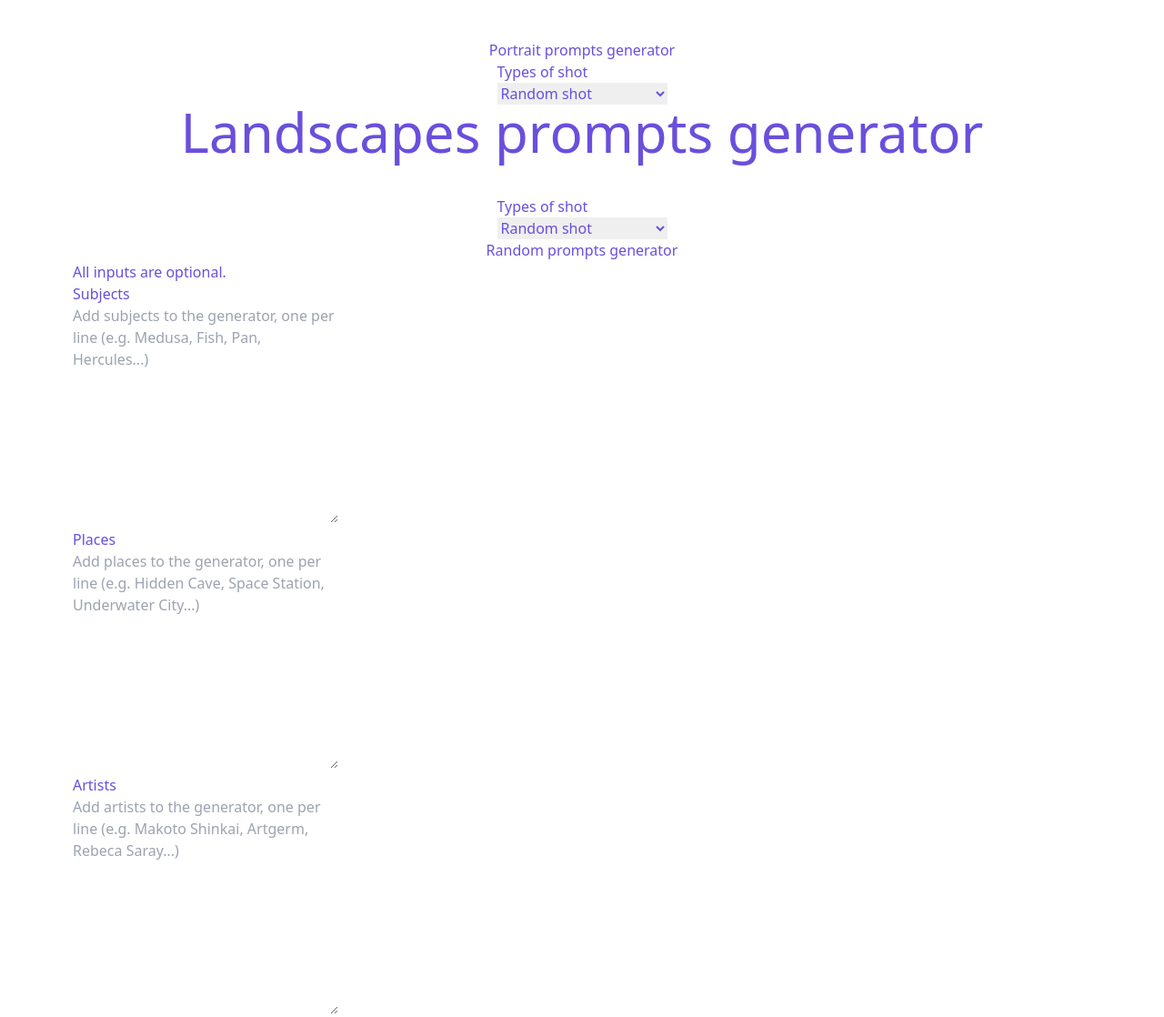
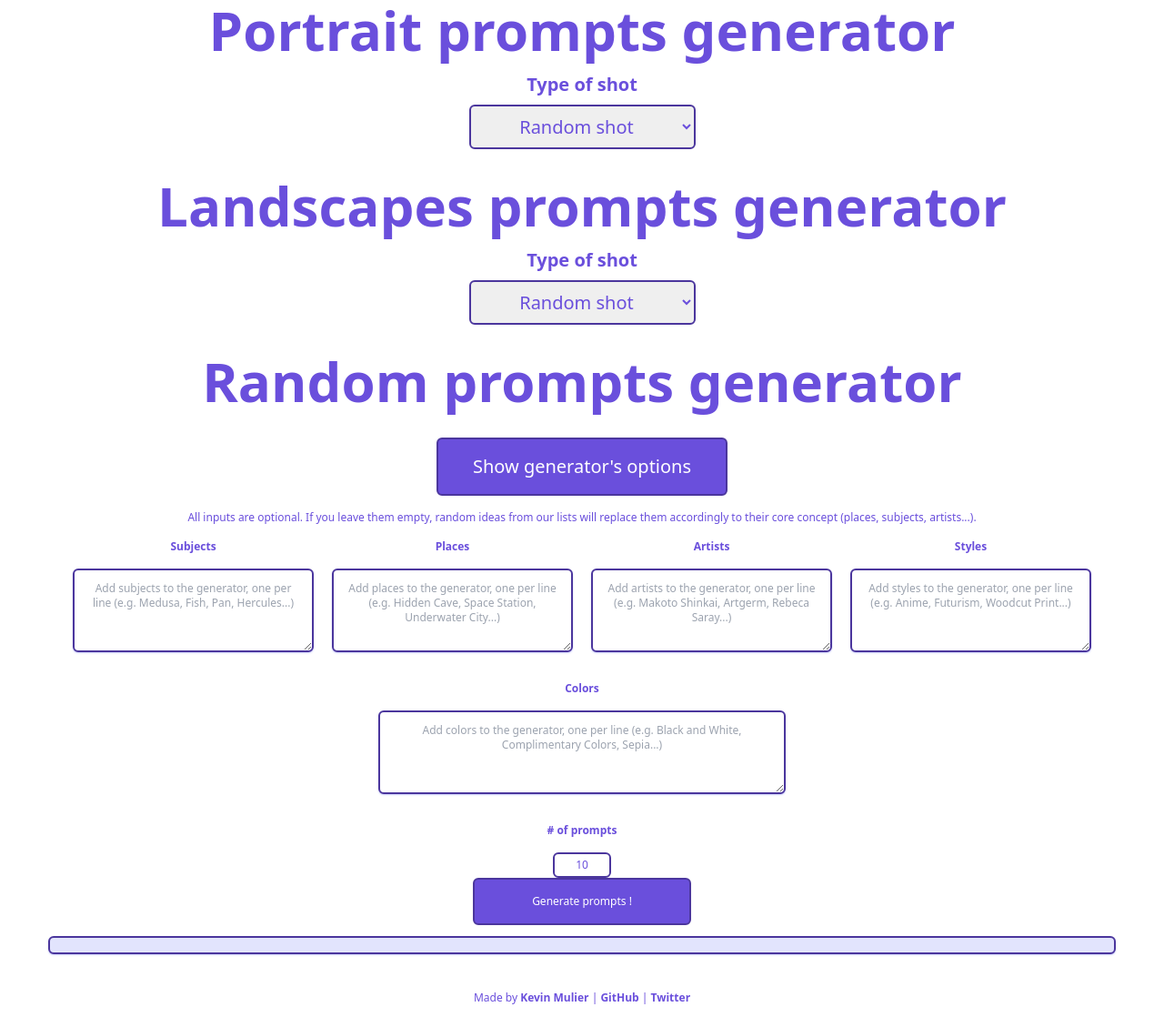
Before and after one commit to kevinmulier/prompt-generator-stable-diffusion, a website: page public/index.html in a window 1280 px wide. Shown: the part 111-1229 px from the top of the page at 91% size. Drawn offline with Linux system fonts and the light colour scheme.

Commit message:
Added tailwind styles

```diff
--- a/public/index.html
+++ b/public/index.html
@@ -8,38 +8,35 @@
     <link rel="icon" type="image/x-icon" href="assets/images/favicon.png" />
     <title>Stable Diffusion Prompts Generator</title>
   </head>
-  <body class="text-fublu-600 pb-8">
+  <body class="text-fublu-600 text-xs pb-8">
     <!--Nav wrapper-->
-    <div class="mb-10 lg:mb-20">
+    <div class="mb-7 lg:mb-10">
       <nav class="px-3 py-1 flex justify-center bg-fublu-800">
         <ul class="w-full max-w-5xl text-center text-sm lg:text-lg flex justify-center items-center md:gap-20 text-fublu-50">
           <li class="px-4 py-2 flex-1 rounded-md hover:bg-fublu-700 transition-all"><a href="#">Home</a></li>
-          <li class="px-4 py-2 flex-1 rounded-md hover:bg-fublu-700 transition-all"><a href="#portraits">Portraits</a></li>
+          <li class="px-4 py-2 flex-1 rounded-md hover:bg-fublu-700 transition-all"><a href="#">Portraits</a></li>
           <li class="px-4 py-2 flex-1 min-w-fit order-first lg:order-none"
             ><img src="assets/images/logo.webp" alt="Stable Diffusion Prompts Generator" class="m-auto"
           /></li>
-          <li class="px-4 py-2 flex-1 rounded-md hover:bg-fublu-700 transition-all"><a href="#landscapes">Landscapes</a></li>
-          <li class="px-4 py-2 flex-1 rounded-md hover:bg-fublu-700 transition-all"><a href="#random">Random</a></li>
+          <li class="px-4 py-2 flex-1 rounded-md hover:bg-fublu-700 transition-all"><a href="#">Landscapes</a></li>
+          <li class="px-4 py-2 flex-1 rounded-md hover:bg-fublu-700 transition-all"><a href="#">Random</a></li>
         </ul>
       </nav>
     </div>
     <!--Nav end-->
     <!--User's inputs-->
     <div class="px-5 lg:px-20">
-      <form>
       <!-- Portraits -->
-        <div class="flex justify-center items-center flex-col align-middle">
-          <h2>Portrait prompts generator</h2>
-          <section>
-            <h3>Types of shot</h3>
-            <select name="portraitShotSelect" id="portraitShotSelect">
+      <div class="flex justify-center items-center flex-col text-center">
+        <h2 class="font-bold text-xl sm:text-3xl md:text-5xl lg:text-6xl mb-4">Portrait prompts generator</h2>
+        <section class="mb-8 text-base sm:text-lg md:text-xl">
+          <h3 class="mb-2 font-bold">Type of shot</h3>
+          <select name="portraitShotSelect" id="portraitShotSelect" class="p-2 text-center rounded-md border-2 border-fublu-800">
             <option value="randomShot" title="Choose a random type of portrait shot." selected>Random shot</option>
             <option value="fullLengthShot" title="A shot that shows the person or object in its complete environment.">Full-length shot</option>
             <option value="americanShot" title="A shot that shows the person or object from the waist to the knees.">American shot</option>
             <option value="mediumShot" title="A shot that shows the person or object from the waist to the hips or knees.">Medium shot</option>
-              <option value="closeUpShot" title="A shot that shows the person or object up close, cut just above the shoulders or higher."
-                >Close-up shot</option
-              >
+            <option value="closeUpShot" title="A shot that shows the person or object up close, cut just above the shoulders or higher.">Close-up shot</option>
             <option value="extremeCloseUpShot" title="A shot that shows a very specific part of the person or object, such as the eyes, mouth, or hands."
               >Extreme close-up shot</option
             >
@@ -48,11 +45,11 @@
       </div>
       <!-- Portraits End-->
       <!-- Landscapes -->
-        <div class="flex justify-center items-center flex-col align-middle">
-          <h2 class="text-xl lg:text-6xl mb-10">Landscapes prompts generator</h2>
-          <section>
-            <h3>Types of shot</h3>
-            <select name="landscapesShotSelect" id="landscapesShotSelect">
+      <div class="flex justify-center items-center flex-col text-center">
+        <h2 class="font-bold text-xl sm:text-3xl md:text-5xl lg:text-6xl mb-4">Landscapes prompts generator</h2>
+        <section class="mb-8 text-base sm:text-lg md:text-xl">
+          <h3 class="mb-2 font-bold">Type of shot</h3>
+          <select name="landscapesShotSelect" id="landscapesShotSelect" class="p-2 text-center rounded-md border-2 border-fublu-800">
             <option value="randomShot" title="Choose a random type of portrait shot." selected>Random shot</option>
             <option value="longShot" title="A shot that shows an overall view of the landscape.">Long shot</option>
             <option value="mediumShot" title="A shot that shows a specific part of the landscape, such as a mountain or a valley.">Medium shot</option>
@@ -67,65 +64,91 @@
       </div>
       <!-- Landscapes End-->
       <!-- Random -->
-        <div class="flex justify-center items-center flex-col align-middle">
-          <h2>Random prompts generator</h2>
+      <div class="flex justify-center items-center flex-col text-center">
+        <h2 class="font-bold text-xl sm:text-3xl md:text-5xl lg:text-6xl mb-8">Random prompts generator</h2>
       </div>
       <!-- Random End-->
-        <p>All inputs are optional.</p>
-        <section>
-          <h3>Subjects</h3>
+      <div class="flex flex-col items-center mb-4">
+        <button class="text-white sm:text-base md:text-lg lg:text-xl p-4 w-80 mb-4 rounded-md bg-fublu-600 hover:bg-fublu-500 border-2 border-fublu-800"
+          >Show generator's options</button
+        >
+        <p class="text-center"
+          >All inputs are optional. If you leave them empty, random ideas from our lists will replace them accordingly to their core concept (places, subjects,
+          artists...).</p
+        >
+      </div>
+      <div class="flex justify-evenly flex-wrap gap-5">
+        <section class="flex flex-col flex-1 max-w-md mb-3">
+          <h3 class="text-center font-bold mb-4">Subjects</h3>
           <textarea
             id="subjectsTextArea"
             cols="30"
-            rows="10"
+            rows="4"
             placeholder="Add subjects to the generator, one per line (e.g. Medusa, Fish, Pan, Hercules...)"
+            class="p-3 placeholder:p-0 placeholder:text-center rounded-md border-2 border-fublu-800 focus-visible:border-fublu-900 shadow-sm shadow-fublu-200"
           ></textarea>
         </section>
-        <section>
-          <h3>Places</h3>
+        <section class="flex flex-col flex-1 max-w-md mb-3">
+          <h3 class="text-center font-bold mb-4">Places</h3>
           <textarea
             id="placesTextArea"
             cols="30"
-            rows="10"
+            rows="4"
             placeholder="Add places to the generator, one per line (e.g. Hidden Cave, Space Station, Underwater City...)"
+            class="p-3 placeholder:p-0 placeholder:text-center rounded-md border-2 border-fublu-800 focus-visible:border-fublu-900 shadow-sm shadow-fublu-200"
           ></textarea>
         </section>
-        <section>
-          <h3>Artists</h3>
+        <section class="flex flex-col flex-1 max-w-md mb-3">
+          <h3 class="text-center font-bold mb-4">Artists</h3>
           <textarea
             id="artistsTextArea"
             cols="30"
-            rows="10"
+            rows="4"
             placeholder="Add artists to the generator, one per line (e.g. Makoto Shinkai, Artgerm, Rebeca Saray...)"
+            class="p-3 placeholder:p-0 placeholder:text-center rounded-md border-2 border-fublu-800 focus-visible:border-fublu-900 shadow-sm shadow-fublu-200"
           ></textarea>
         </section>
-        <section>
-          <h3>Styles</h3>
+        <section class="flex flex-col flex-1 max-w-md mb-3">
+          <h3 class="text-center font-bold mb-4">Styles</h3>
           <textarea
             id="stylesTextArea"
             cols="30"
-            rows="10"
+            rows="4"
             placeholder="Add styles to the generator, one per line (e.g. Anime, Futurism, Woodcut Print...)"
+            class="p-3 placeholder:p-0 placeholder:text-center rounded-md border-2 border-fublu-800 focus-visible:border-fublu-900 shadow-sm shadow-fublu-200"
           ></textarea>
         </section>
-        <section>
-          <h3>Colors</h3>
+        <section class="flex flex-col flex-1 max-w-md mb-5">
+          <h3 class="text-center font-bold mb-4">Colors</h3>
           <textarea
             id="colorsTextArea"
             cols="30"
-            rows="10"
+            rows="4"
             placeholder="Add colors to the generator, one per line (e.g. Black and White, Complimentary Colors, Sepia...)"
+            class="p-3 placeholder:p-0 placeholder:text-center rounded-md border-2 border-fublu-800 focus-visible:border-fublu-900 shadow-sm shadow-fublu-200"
           ></textarea>
         </section>
-        <section>
-          <h3># of prompts</h3>
-          <input type="number" id="promptsNumber" name="promptsNumber" value="10" title="How many prompts you want to generate" />
+      </div>
+      <div class="flex justify-center">
+        <section class="flex justify-center items-center flex-col text-center p-3 w-80 placeholder:p-0 placeholder:text-center">
+          <h3 class="font-bold mb-4"># of prompts</h3>
+          <input
+            type="text"
+            id="promptsNumber"
+            name="promptsNumber"
+            value="10"
+            title="How many prompts you want to generate"
+            class="w-16 px-2 py-1 rounded-md border-fublu-800 border-2 border-solid text-center"
+          />
+          <button class="text-white p-4 w-60 rounded-md bg-fublu-600 hover:bg-fublu-500 border-2 border-fublu-800">Generate prompts !</button>
         </section>
-        <button>Generate prompts !</button>
-      </form>
+      </div>
     </div>
     <!-- End of user's inputs -->
-    <div class="mb-10" id="prompts"></div>
+    <div
+      class="mx-auto mb-10 p-2 w-11/12 bg-fublu-100 rounded-md border-2 border-fublu-800 text-center text-sm text-fublu-800 shadow-sm shadow-fublu-200"
+      id="prompts"
+    ></div>
     <!-- Credits -->
     <div class="flex justify-center items-center flex-col">
       <p class=""
```
Also changed, not shown: public/css/styles.css. Lines whose indentation alone changed are shown as unchanged.
